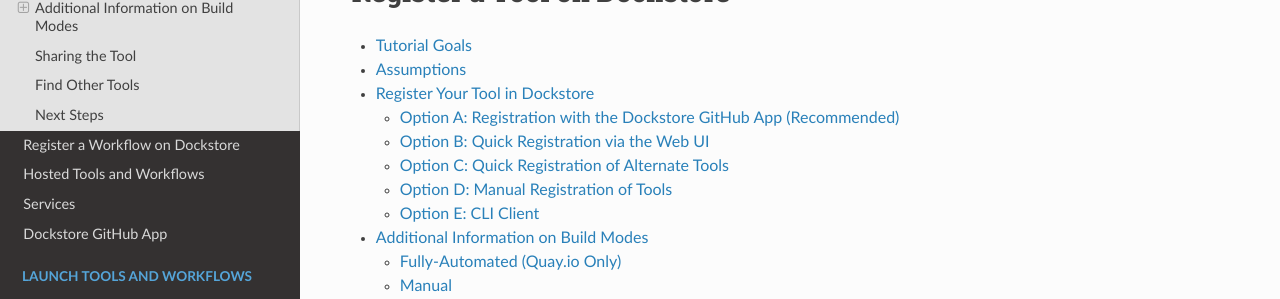
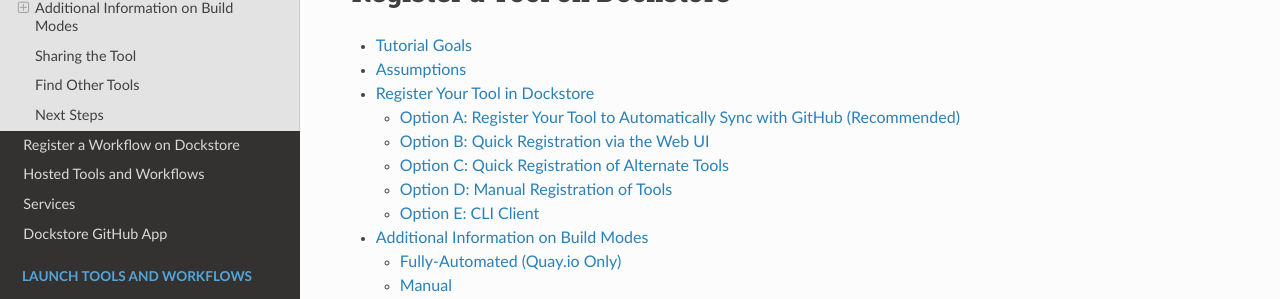
Before and after one commit to dockstore/dockstore-documentation, a Sphinx documentation site: the page built from docs/getting-started/dockstore-tools.rst, in a window 1280 px wide and 1400 px high. Shown: the part 126-425 px from the top of the window. Built offline with Sphinx 7.4.7 and the Read the Docs theme 2.0.0, drawn with Linux system fonts in a browser that asks for light colours; some of the changed text lies outside the part shown.

Commit message:
Update dockstore-tools.rst

```diff
--- a/docs/getting-started/dockstore-tools.rst
+++ b/docs/getting-started/dockstore-tools.rst
@@ -26,8 +26,8 @@
 -------------------------------
 .. include:: /getting-started/github-apps/note--registration.rst
 
-Option A: Registration with the Dockstore GitHub App (Recommended)
-~~~~~~~~~~~~~~~~~~~~~~~~~~~~~~~~~~~~~~~~~~~~~~~~~~~~~~~~~~~~~~~~~~
+Option A: Register Your Tool to Automatically Sync with GitHub (Recommended)
+~~~~~~~~~~~~~~~~~~~~~~~~~~~~~~~~~~~~~~~~~~~~~~~~~~~~~~~~~~~~~~~~~~~~~~~~~~~~
 As of Release 1.12, we have a new method for registering tools that we
 recommend most people use, as it allows for automatic sychronization
 between Dockstore and GitHub. You can read more about it :doc:`in our docs about the Dockstore GitHub App </getting-started/github-apps/github-apps>`.
```
